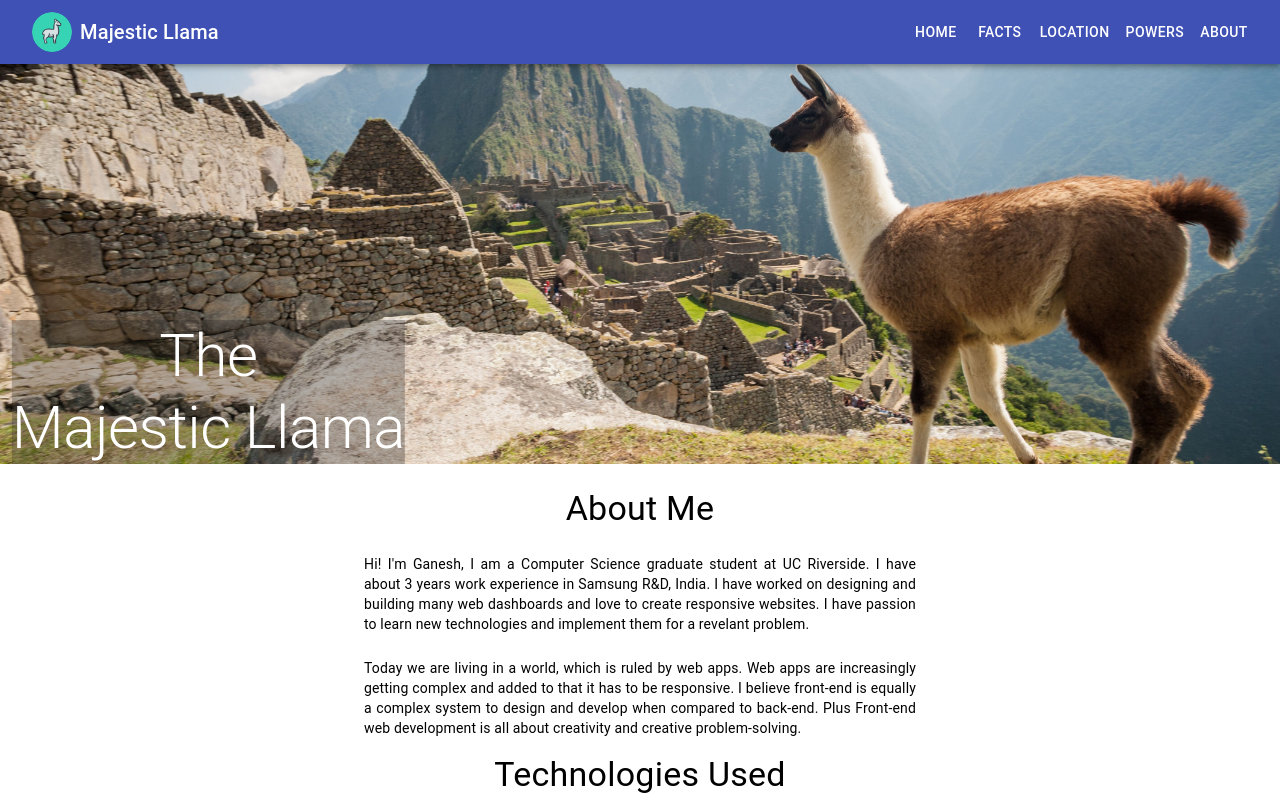
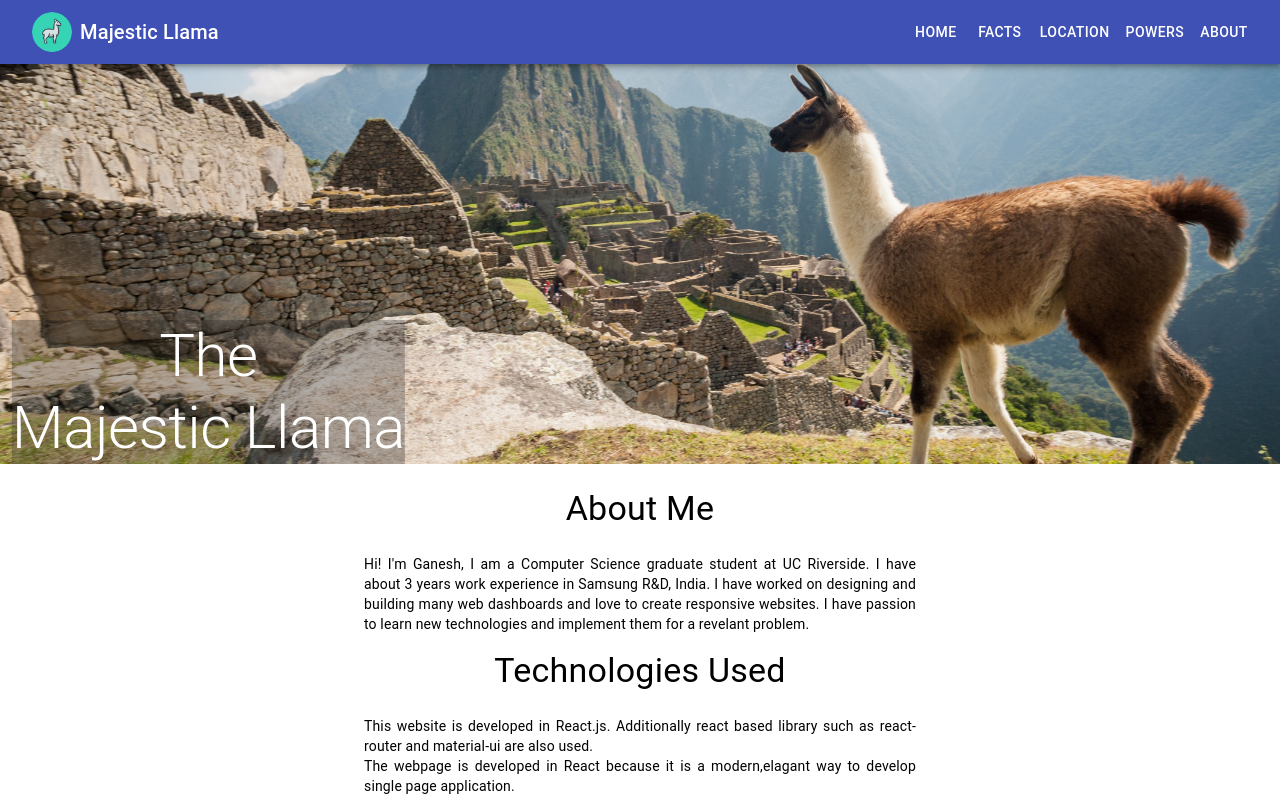
Before and after one commit to Gaans/llama-app, a React (Create React App) app: page /#/ in a window 1280 px wide. Both pictures are taken after a click on the button "ABOUT". Shown: the top 800 px of the page. Built offline with nearby package versions, Linux system fonts and the light colour scheme.

Commit message:
Adding Resume and modified about page

```diff
--- a/src/components/about/about.js
+++ b/src/components/about/about.js
@@ -37,15 +37,6 @@ function Aboutpara() {
             technologies and implement them for a revelant problem.
           </Typography>
         </Box>
-        <Box mt={3}>
-          <Typography variant={'body2'} align="justify">
-            Today we are living in a world, which is ruled by web apps. Web apps
-            are increasingly getting complex and added to that it has to be
-            responsive. I believe front-end is equally a complex system to
-            design and develop when compared to back-end. Plus Front-end web
-            development is all about creativity and creative problem-solving.
-          </Typography>
-        </Box>
       </Box>
       <Box mt={2}>
         <Typography variant={'h4'} align="center">
```
Also changed, not shown: 1 other file (tests, documents, lock files or other folders).
